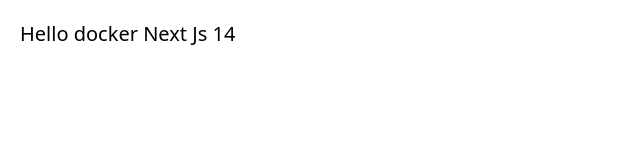
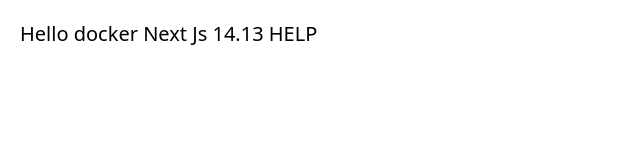
Before and after one commit to safi-siddiqui-github/nextjs_app, a Next.js app: page / in a window 1280 px wide. Shown: the top 160 px of the page, without its empty margins (0-640 px from the left). Built offline with nearby package versions, Linux system fonts and the light colour scheme.

Commit message:
Update page.tsx

```diff
--- a/app/page.tsx
+++ b/app/page.tsx
@@ -2,7 +2,7 @@
   return (
     <main className="flex p-5">
       <h1 className="text-xl">
-        Hello docker Next Js 14
+        Hello docker Next Js 14.13 HELP
       </h1>
     </main>
   )
```
